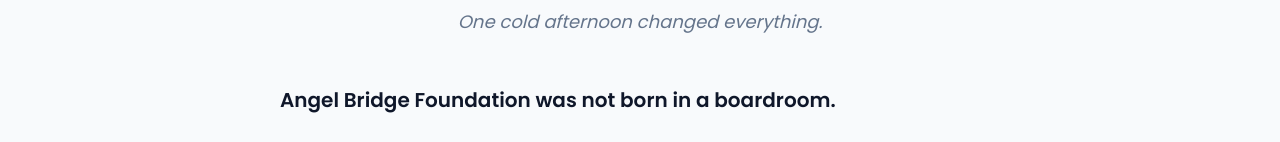
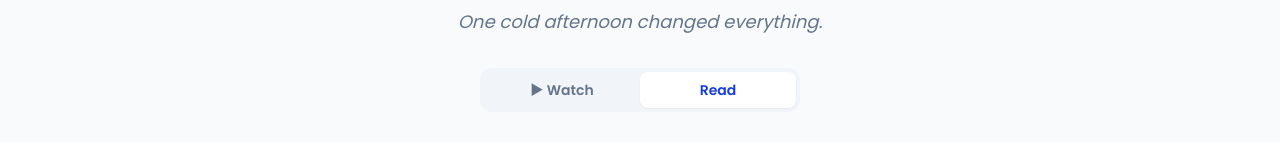
Before and after one commit to ironman-hub/angelbridge, a Next.js app: page /our-story in a window 1280 px wide. Shown: the part 189-331 px from the top of the page. Built offline with nearby package versions, Linux system fonts and the light colour scheme; no server answers.

Commit message:
Add Watch/Read toggle to Our Story

```diff
--- a/src/app/our-story/page.tsx
+++ b/src/app/our-story/page.tsx
@@ -1,5 +1,6 @@
 import Link from "next/link";
 import type { Metadata } from "next";
+import { StoryTabs } from "@/components/StoryTabs";
 
 export const metadata: Metadata = {
   title: "Our Story, Why Angel Bridge Foundation Exists",
@@ -84,7 +85,8 @@
         <p className="mt-3 text-lg italic text-slate-500">One cold afternoon changed everything.</p>
       </header>
 
-      <div className="mt-12 space-y-6">
+      <StoryTabs>
+      <div className="space-y-6">
         <p className="text-xl font-semibold leading-8 text-slate-900">
           Angel Bridge Foundation was not born in a boardroom.
         </p>
@@ -166,6 +168,7 @@
           Because no one should have to wait alone.
         </p>
       </div>
+      </StoryTabs>
 
       {/* CTA */}
       <div className="mt-8 flex flex-wrap justify-center gap-3 border-t border-slate-200 pt-10">
--- /dev/null
+++ b/src/components/StoryTabs.tsx
@@ -0,0 +1,80 @@
+"use client";
+
+import { useState } from "react";
+
+// ---------------------------------------------------------------------------
+// Set this once your film is ready. Accepts:
+//   • an MP4 placed in /public, e.g. "/story.mp4"
+//   • a YouTube link,  e.g. "https://youtu.be/XXXXXXXXXXX"
+//   • a Vimeo link,    e.g. "https://vimeo.com/123456789"
+// Leave it as "" to show a friendly "coming soon" placeholder.
+// ---------------------------------------------------------------------------
+const STORY_VIDEO_URL = "";
+
+function tabClass(active: boolean) {
+  return `flex-1 rounded-lg px-4 py-2 text-sm font-semibold transition ${
+    active ? "bg-white text-brand-700 shadow-sm" : "text-slate-500 hover:text-slate-700"
+  }`;
+}
+
+function VideoBlock() {
+  if (!STORY_VIDEO_URL) {
+    return (
+      <div className="mx-auto max-w-3xl rounded-2xl border border-slate-200 bg-slate-50 p-10 text-center">
+        <div className="mx-auto grid h-14 w-14 place-items-center rounded-full bg-brand-100 text-2xl">🎬</div>
+        <h3 className="mt-4 text-lg font-bold text-slate-900">Our story film is coming soon</h3>
+        <p className="mx-auto mt-2 max-w-md text-sm text-slate-600">
+          We&apos;re producing a short film of this story. In the meantime, tap <strong>Read</strong> to read it.
+        </p>
+      </div>
+    );
+  }
+
+  const yt = STORY_VIDEO_URL.match(/(?:youtu\.be\/|youtube\.com\/(?:watch\?v=|embed\/))([\w-]{11})/);
+  const vimeo = STORY_VIDEO_URL.match(/vimeo\.com\/(\d+)/);
+
+  if (yt || vimeo) {
+    const src = yt
+      ? `https://www.youtube.com/embed/${yt[1]}`
+      : `https://player.vimeo.com/video/${vimeo ? vimeo[1] : ""}`;
+    return (
+      <div className="mx-auto max-w-3xl overflow-hidden rounded-2xl bg-black shadow-lg">
+        <div className="aspect-video">
+          <iframe
+            src={src}
+            title="Our story"
+            className="h-full w-full"
+            allow="accelerometer; autoplay; clipboard-write; encrypted-media; gyroscope; picture-in-picture"
+            allowFullScreen
+          />
+        </div>
+      </div>
+    );
+  }
+
+  return (
+    <div className="mx-auto max-w-3xl overflow-hidden rounded-2xl bg-black shadow-lg">
+      <video controls playsInline poster="/hero.jpg" className="w-full">
+        <source src={STORY_VIDEO_URL} type="video/mp4" />
+        Your browser does not support the video tag.
+      </video>
+    </div>
+  );
+}
+
+export function StoryTabs({ children }: { children: React.ReactNode }) {
+  const [tab, setTab] = useState<"watch" | "read">(STORY_VIDEO_URL ? "watch" : "read");
+  return (
+    <div className="mt-8">
+      <div className="mx-auto flex max-w-xs rounded-xl bg-slate-100 p-1">
+        <button type="button" onClick={() => setTab("watch")} className={tabClass(tab === "watch")}>
+          ▶ Watch
+        </button>
+        <button type="button" onClick={() => setTab("read")} className={tabClass(tab === "read")}>
+          Read
+        </button>
+      </div>
+      <div className="mt-8">{tab === "watch" ? <VideoBlock /> : children}</div>
+    </div>
+  );
+}
```
